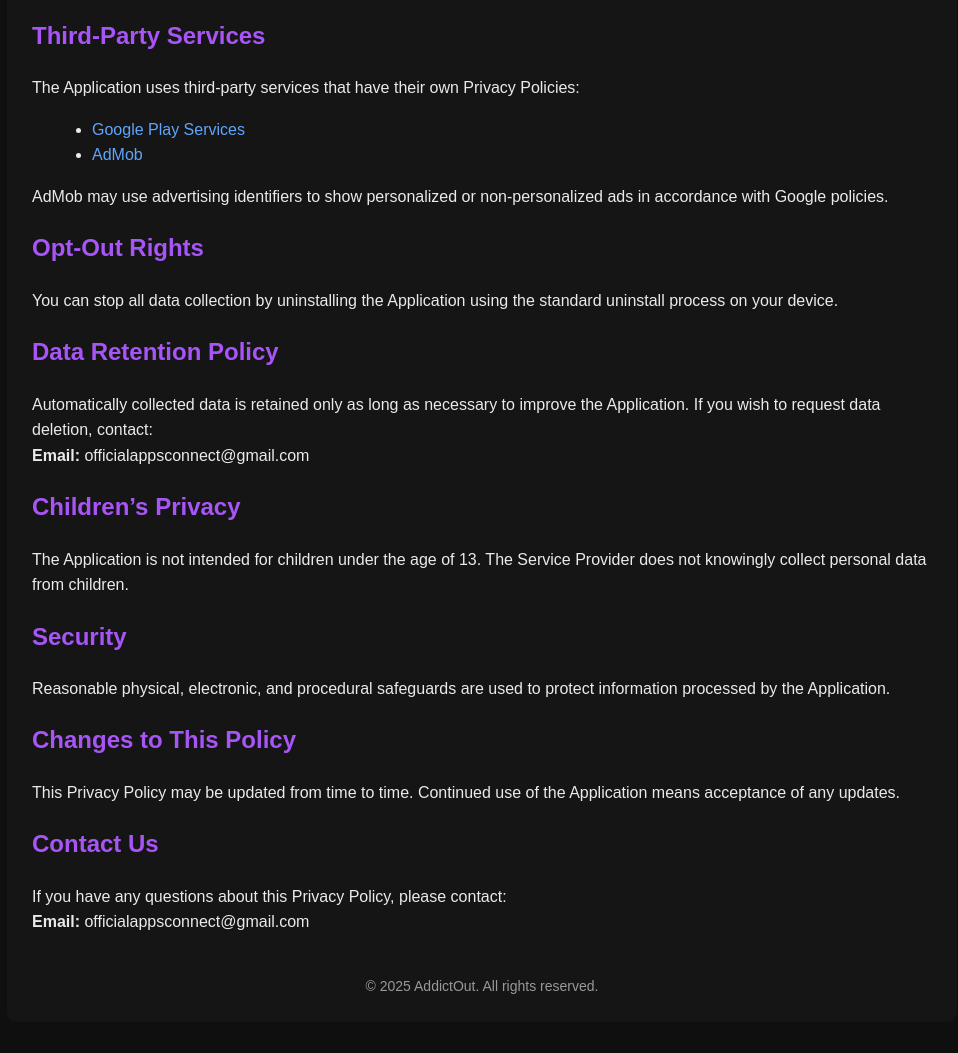
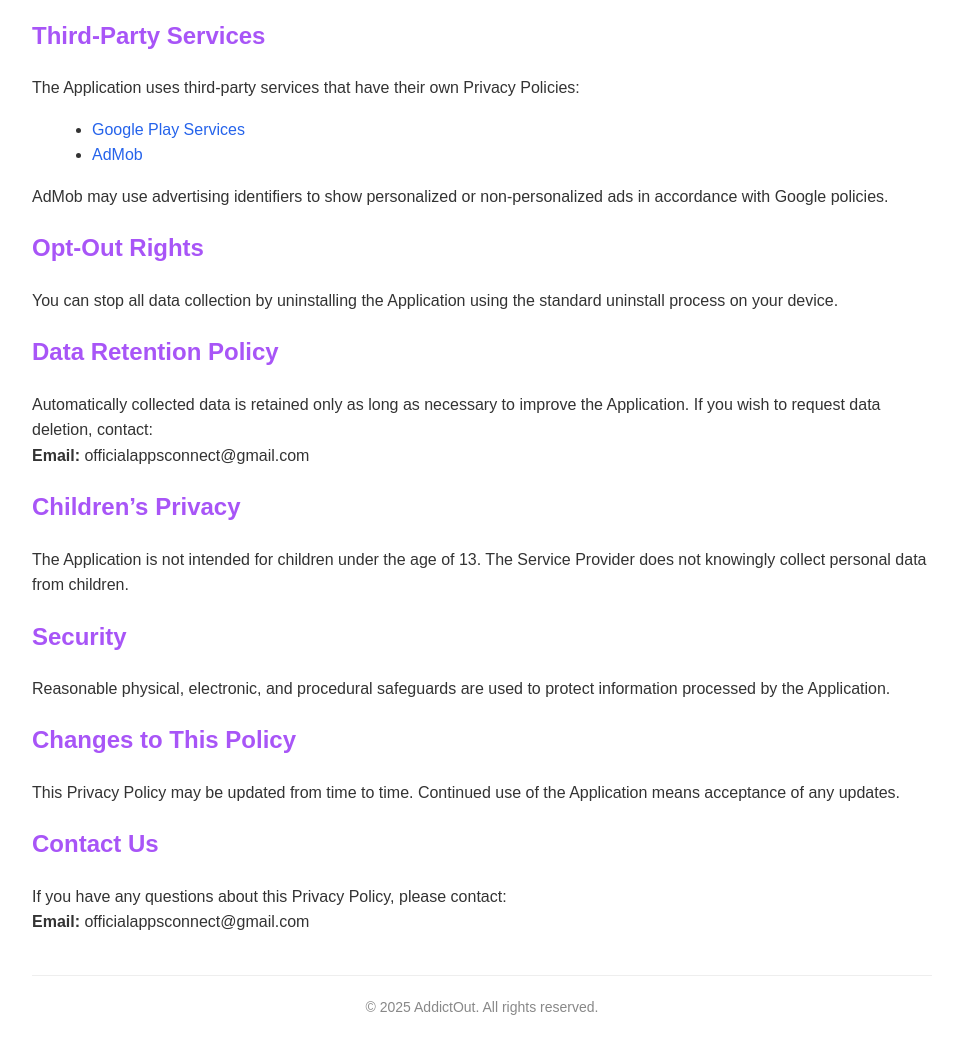
Before and after one commit to tezviaapp/AddictOut, a plain HTML site: page index.html in a window 1280 px wide. Shown: the part 696-1749 px from the top of the page, without its empty margins (158-1116 px from the left). Drawn offline with Linux system fonts and the light colour scheme.

Commit message:
index.html

```diff
--- a/index.html
+++ b/index.html
@@ -7,8 +7,10 @@
     <style>
         body {
             font-family: Arial, Helvetica, sans-serif;
-            background-color: #0f0f0f;
-            color: #eaeaea;
+            /* ব্যাকগ্রাউন্ড সাদা করা হয়েছে */
+            background-color: #ffffff;
+            /* সাধারণ টেক্সট কালো করা হয়েছে */
+            color: #333333;
             line-height: 1.6;
             margin: 0;
             padding: 20px;
@@ -16,11 +18,13 @@
         .container {
             max-width: 900px;
             margin: auto;
-            background: #151515;
+            /* কন্টেইনারের ব্যাকগ্রাউন্ডও সাদা রাখা হয়েছে */
+            background: #ffffff;
             padding: 25px;
             border-radius: 10px;
         }
         h1, h2 {
+            /* আপনার পছন্দমতো বেগুনি রঙটি রাখা হয়েছে */
             color: #a855f7;
         }
         h1 {
@@ -30,7 +34,7 @@
             margin-left: 20px;
         }
         a {
-            color: #60a5fa;
+            color: #2563eb;
             text-decoration: none;
         }
         a:hover {
@@ -39,14 +43,16 @@
         .date {
             text-align: center;
             font-size: 14px;
-            color: #aaaaaa;
+            color: #666666;
             margin-bottom: 20px;
         }
         .footer {
             margin-top: 40px;
+            border-top: 1px solid #eee;
+            padding-top: 20px;
             text-align: center;
             font-size: 14px;
-            color: #999;
+            color: #888;
         }
     </style>
 </head>
```
